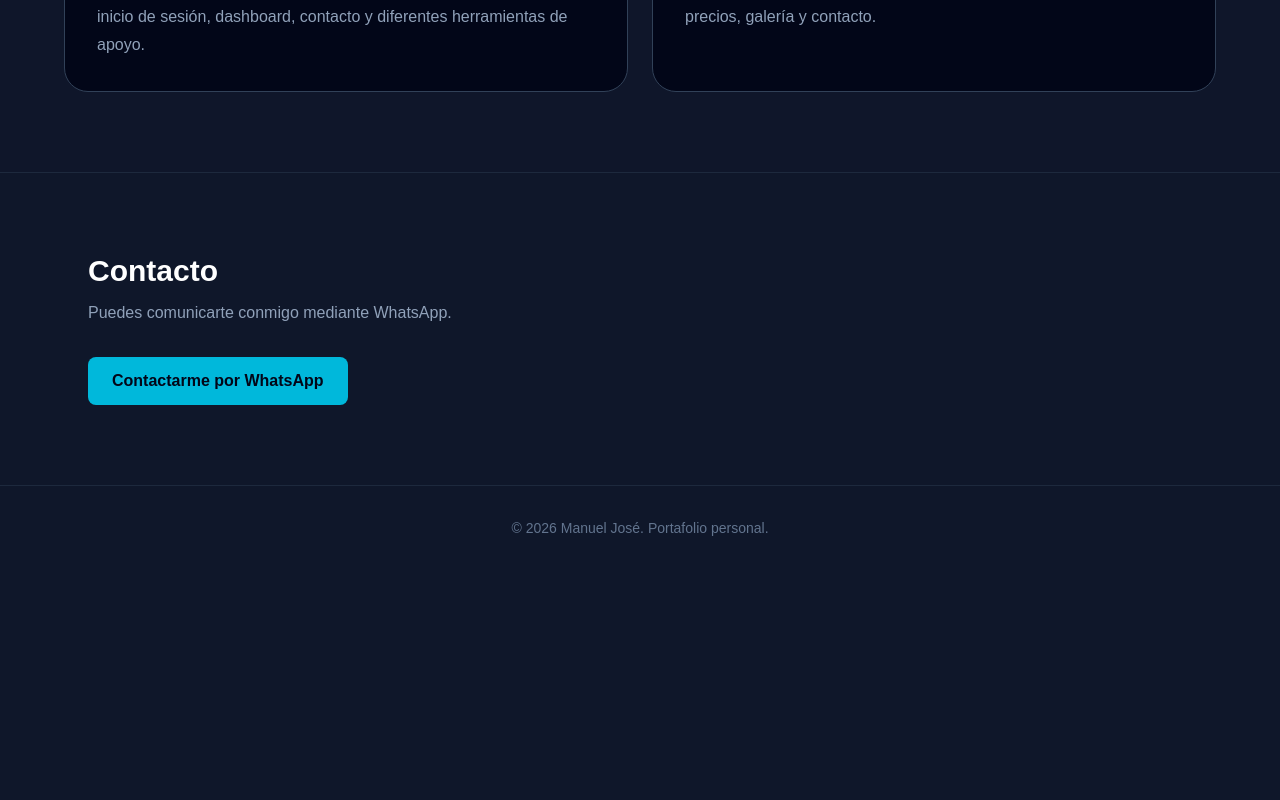
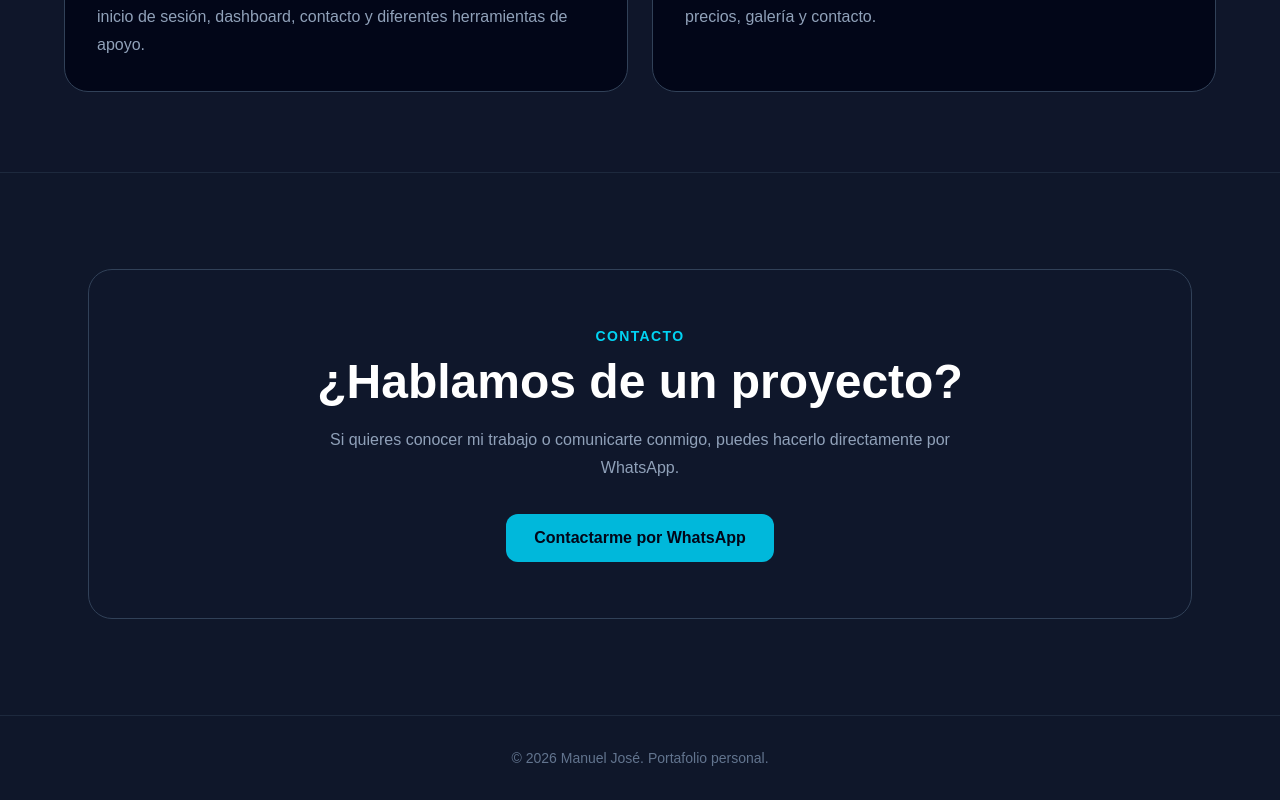
Before and after one commit to manuelhormiga06-a11y/Portafolio, a React (Vite) app: page / in a window 1280 px wide. Shown: the part 2292-3092 px from the top of the page. Before the commit the page ends 2862 px from the top, so only its background shows below. Built offline with nearby package versions, Linux system fonts and the light colour scheme.

Commit message:
Mejorar Contact.jsx

```diff
--- a/src/components/Contact.jsx
+++ b/src/components/Contact.jsx
@@ -1,21 +1,27 @@
 function Contact() {
   return (
-    <section id="contacto" className="mx-auto max-w-6xl px-6 py-20">
+    <section id="contacto" className="mx-auto max-w-6xl px-6 py-24">
+      <section className="rounded-3xl border border-slate-700 bg-slate-900 p-8 text-center md:p-14">
         <header>
-        <h2 className="text-3xl font-bold text-white">Contacto</h2>
-        <p className="mt-3 text-slate-400">Puedes comunicarte conmigo mediante WhatsApp.</p>
+          <p className="text-sm font-semibold uppercase tracking-widest text-cyan-400">Contacto</p>
+          <h2 className="mt-3 text-3xl font-bold text-white md:text-5xl">¿Hablamos de un proyecto?</h2>
+          <p className="mx-auto mt-5 max-w-2xl leading-7 text-slate-400">
+            Si quieres conocer mi trabajo o comunicarte conmigo, puedes hacerlo directamente por WhatsApp.
+          </p>
         </header>
+
         <address className="mt-8 not-italic">
           <a
             href="https://wa.me/573128367886"
             target="_blank"
             rel="noreferrer"
-          className="inline-block rounded-lg bg-cyan-500 px-6 py-3 font-semibold text-slate-950 hover:bg-cyan-400"
+            className="inline-block rounded-xl bg-cyan-500 px-7 py-3 font-bold text-slate-950 transition hover:-translate-y-0.5 hover:bg-cyan-400"
           >
             Contactarme por WhatsApp
           </a>
         </address>
       </section>
+    </section>
   )
 }
 
```
Lines whose indentation alone changed are shown as unchanged.
